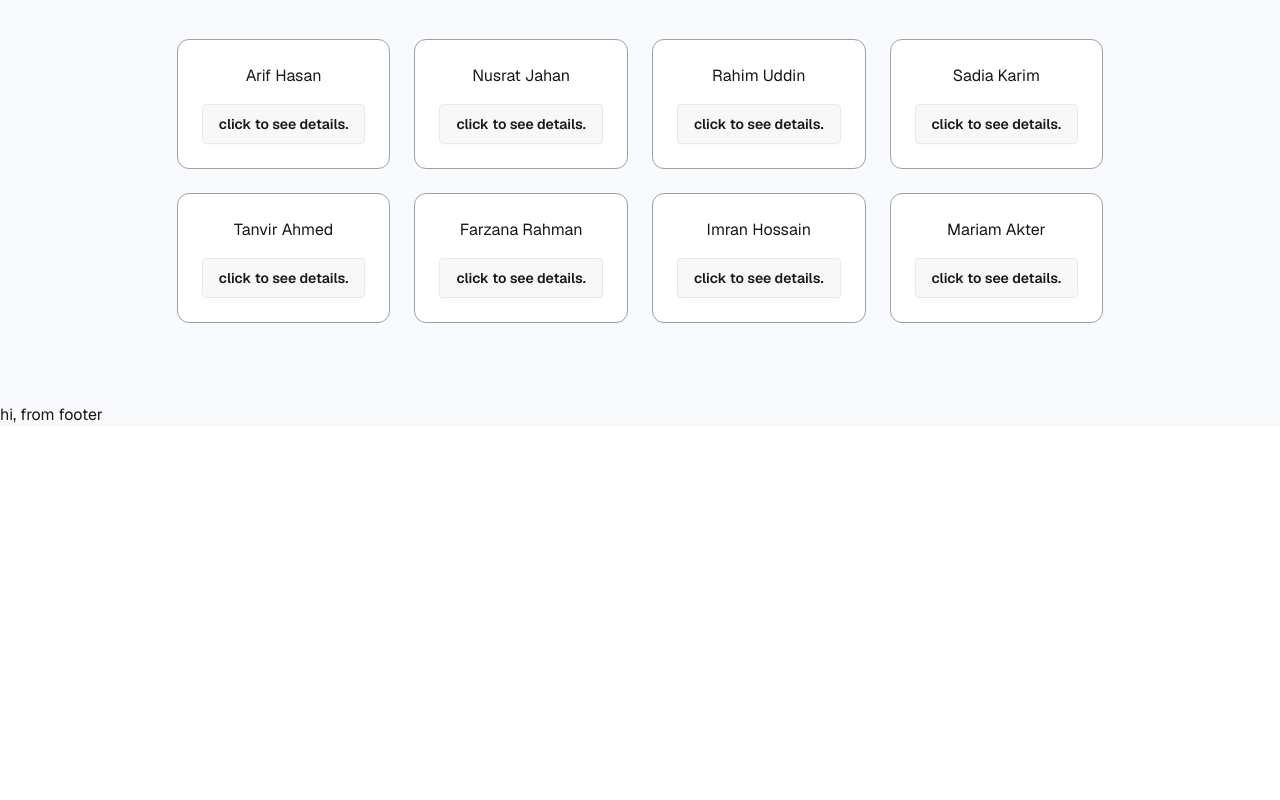
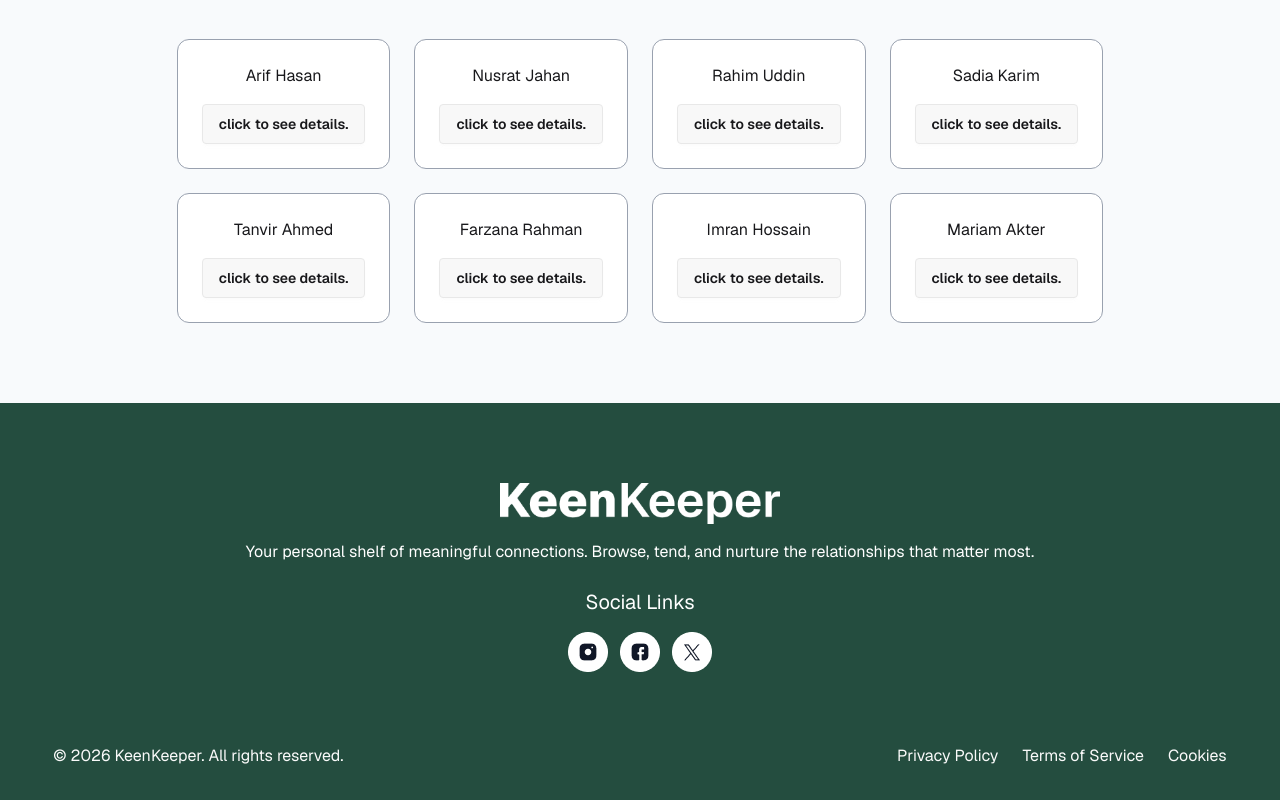
Before and after one commit to ratul-sardar/Programming-Hero-B13-A07, a React (Vite) app: page / in a window 1280 px wide. Shown: the part 202-1002 px from the top of the page. Before the commit the page ends 800 px from the top, so only its background shows below. Built offline with nearby package versions, Linux system fonts and the light colour scheme.

Commit message:
Footer added

```diff
--- a/src/components/layout/Root.jsx
+++ b/src/components/layout/Root.jsx
@@ -1,5 +1,6 @@
 import { Outlet } from "react-router";
 import Navbar from "../ui/Navbar/Navbar";
+import Footer from "../ui/Footer/Footer";
 
 export default function Root() {
   return (
@@ -10,7 +11,9 @@
       <main>
         <Outlet></Outlet>
       </main>
-      <footer>hi, from footer</footer>
+      <footer>
+        <Footer></Footer>
+      </footer>
     </>
   );
 }
--- /dev/null
+++ b/src/components/ui/Footer/Footer.jsx
@@ -0,0 +1,66 @@
+import barndLogo from "../../../assets/logo-xl.png";
+import facebookLogo from "../../../assets/facebook.png";
+import instagramLogo from "../../../assets/instagram.png";
+import twitterLogo from "../../../assets/twitter.png";
+import { NavLink } from "react-router";
+
+function LegalLinks() {
+  return (
+    <>
+      <NavLink to={"/"} className="text-[#FAFAFA] hover:text-white">
+        Privacy Policy
+      </NavLink>
+      <NavLink to={"/"} className="text-[#FAFAFA] hover:text-white">
+        Terms of Service
+      </NavLink>
+      <NavLink to={"/"} className="text-[#FAFAFA] hover:text-white">
+        Cookies
+      </NavLink>
+    </>
+  );
+}
+
+export default function Footer() {
+  return (
+    <section className="bg-brand ">
+      <div className="cssContainer pb-0 text-center text-white">
+        {/* Top Panel*/}
+        <div className="space-y-6">
+          {/* Brand Logo*/}
+          <div className="space-y-4">
+            <img
+              src={barndLogo}
+              alt="Brand Logo"
+              className="mx-auto max-w-70"
+            />
+            <p className="">
+              Your personal shelf of meaningful connections. Browse, tend, and
+              nurture the relationships that matter most.
+            </p>
+          </div>
+          {/* Social Logo*/}
+          <div className="space-y-4">
+            <p className="text-xl">Social Links</p>
+            {/* Links*/}
+            <div className="flex item-center justify-center gap-3">
+              <img src={instagramLogo} alt="" className="" />
+              <img src={facebookLogo} alt="" className="" />
+              <img src={twitterLogo} alt="" className="" />
+            </div>
+          </div>
+        </div>
+
+        {/* Bottom Panel*/}
+        <div className="w-full py-8 max-md:flex-col max-md:gap-6 flex items-center justify-between">
+          <p className="text-[#FAFAFA] ">
+            © {new Date().getFullYear()} KeenKeeper. All rights reserved.
+          </p>
+
+          <div className="flex gap-6">
+            <LegalLinks></LegalLinks>
+          </div>
+        </div>
+      </div>
+    </section>
+  );
+}
```
